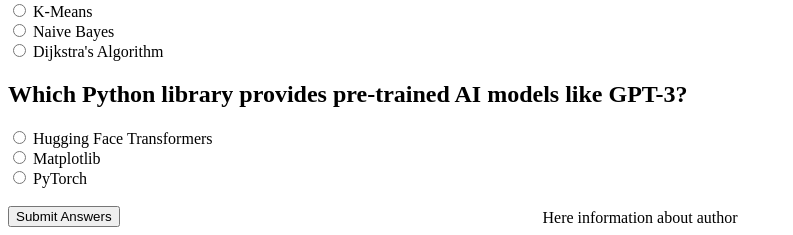
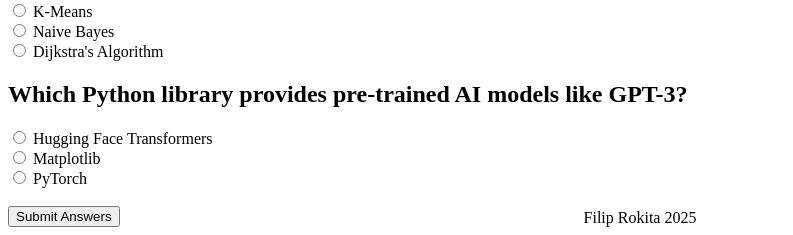
Before and after one commit to FilipRokita/python-ai-quiz, a Flask app: page / in a window 1280 px wide. Shown: the part 594-829 px from the top of the page, without its empty margins (0-793 px from the left). Run offline with Flask 3, Linux system fonts and the light colour scheme.

Commit message:
Add current year display to index page and update footer

```diff
--- a/app.py
+++ b/app.py
@@ -6,6 +6,7 @@
 from flask_session import Session
 from models import db, User, Question
 import os
+from datetime import datetime
 
 
 # Creating the Flask application
@@ -72,6 +73,12 @@
         return render_template("results.html", username=username, score=final_score, high_score=user.high_score)
 
     # WHEN METHOD = GET
+    # Get questions from the database
+    questions = Question.query.all()
+
+    # Get current year
+    year = datetime.now().year
+
     # Get the user's high score from the database
     username = session.get("username")
     best_score = 0
@@ -79,10 +86,7 @@
          user = User.query.filter_by(username=username).first()
          best_score = user.high_score if user else 0
 
-    # Get questions from the database
-    questions = Question.query.all()
-
-    return render_template("index.html", best_score=best_score, questions=questions)
+    return render_template("index.html", best_score=best_score, questions=questions, year = year)
 
 
 # Run the application
--- a/templates/index.html
+++ b/templates/index.html
@@ -42,7 +42,7 @@
 
     <!-- Footer with information about the author -->
     <footer>
-        Here information about author
+        Filip Rokita {{ year }}
     </footer>
 </body>
 </html>
```
Also changed, not shown: 1 other file.
